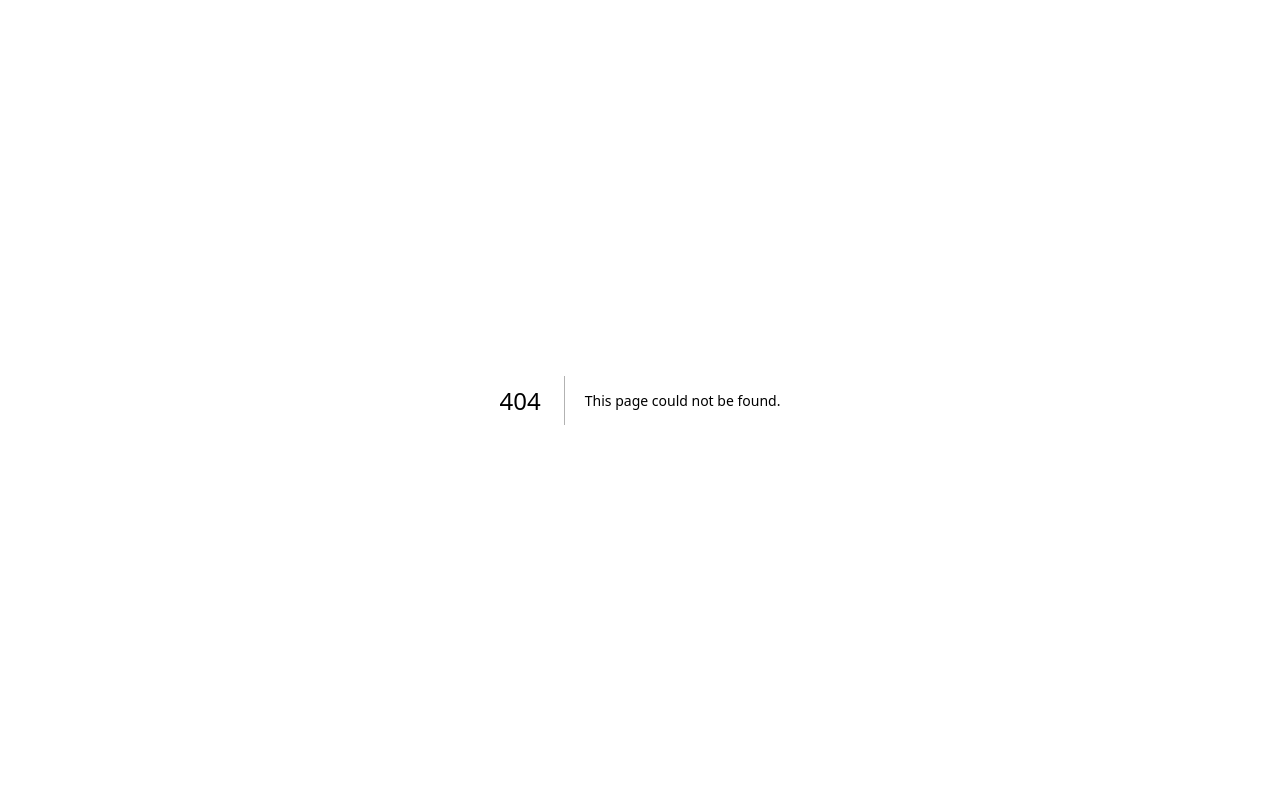
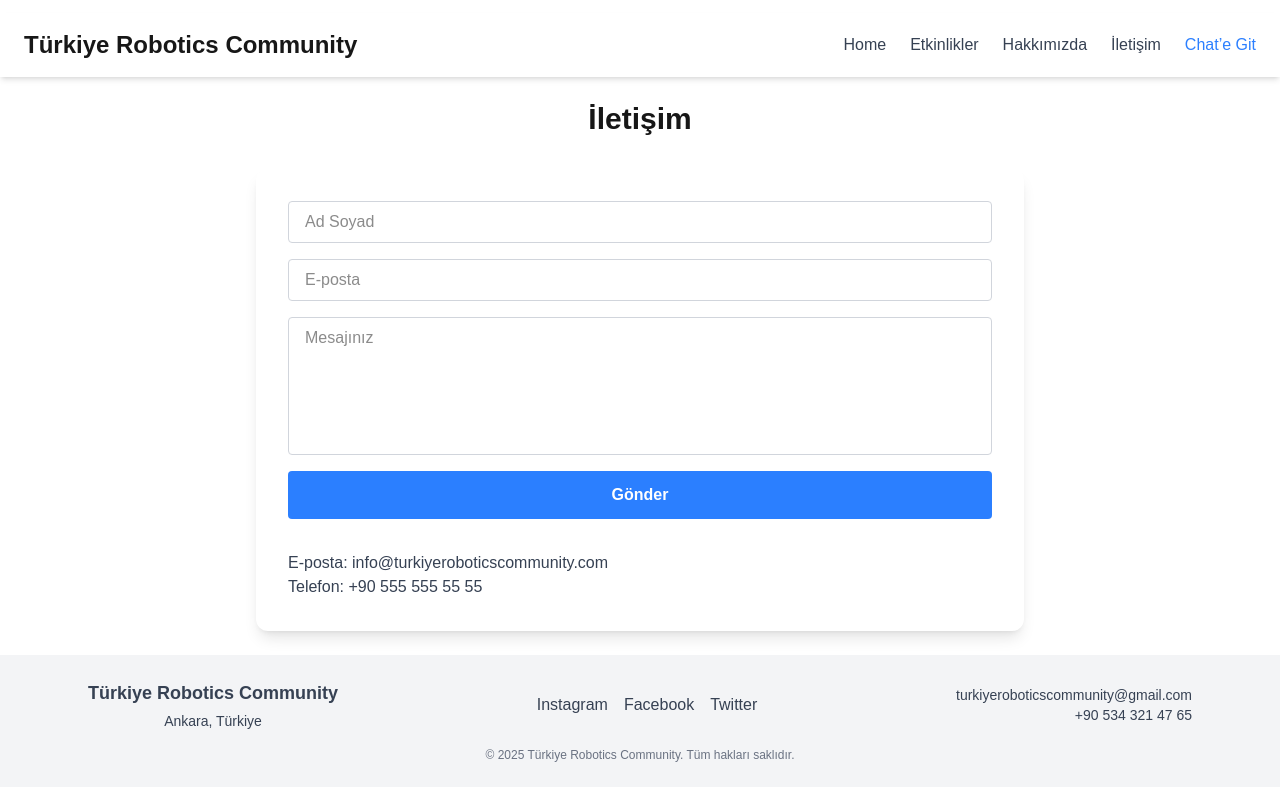
Before and after one commit to can2334/robotics, a Next.js app: page /contact in a window 1280 px wide. Before the commit this address had no page. Built offline with nearby package versions, Linux system fonts and the light colour scheme.

Commit message:
Trigger new deploy

```diff
--- a/src/app/components/Header.tsx
+++ b/src/app/components/Header.tsx
@@ -19,7 +19,7 @@ export default function Header() {
                         <a href="./" onClick={() => setSidebarOpen(false)}>Home</a>
                         <li>Etkinlikler</li>
                         <a href="/about" onClick={() => setSidebarOpen(false)}>Hakkımızda</a>
-                        <a href="#iletişim" onClick={() => setSidebarOpen(false)}>İletişim</a>
+                        <a href="/contact" onClick={() => setSidebarOpen(false)}>İletişim</a>
                         <a href="/chat" className="text-blue-500 hover:underline">
                             Chat’e Git
                         </a>
@@ -63,7 +63,7 @@ export default function Header() {
                         <a href="/" onClick={() => setSidebarOpen(false)}>Home</a>
                         <a href="#etkinlikler" onClick={() => setSidebarOpen(false)}>Etkinlikler</a>
                         <a href="/about" onClick={() => setSidebarOpen(false)}>Hakkımızda</a>
-                        <a href="#iletişim" onClick={() => setSidebarOpen(false)}>İletişim</a>
+                        <a href="/contact" onClick={() => setSidebarOpen(false)}>İletişim</a>
                         <a href="/chat" className="text-blue-500 hover:underline">
                             Chat’e Git
                         </a>
--- /dev/null
+++ b/src/app/contact/page.tsx
@@ -0,0 +1,84 @@
+// src/app/contact/page.tsx
+"use client";
+import Header from "../components/Header";
+import Footer from "../components/Footer";
+import { useState } from "react";
+
+export default function ContactPage() {
+    const [formData, setFormData] = useState({ name: "", email: "", message: "" });
+    const [submitted, setSubmitted] = useState(false);
+
+    const handleChange = (e: React.ChangeEvent<HTMLInputElement | HTMLTextAreaElement>) => {
+        setFormData({ ...formData, [e.target.name]: e.target.value });
+    };
+
+    const handleSubmit = async (e: React.FormEvent) => {
+        e.preventDefault();
+        // Burada Netlify Forms veya Vercel serverless API çağrısı yapılabilir
+        console.log(formData);
+        setSubmitted(true);
+        setFormData({ name: "", email: "", message: "" });
+    };
+
+    return (
+
+        <div className="min-h-screen flex flex-col items-center justify-center">
+            <Header />
+            <br />
+            <h1 className="text-3xl font-bold mb-8">İletişim</h1>
+
+            <div className="w-full max-w-3xl bg-white rounded-xl shadow-lg p-8">
+                {submitted && (
+                    <div className="bg-green-100 text-green-800 p-4 mb-6 rounded">
+                        Mesajınız başarıyla gönderildi!
+                    </div>
+                )}
+
+                <form onSubmit={handleSubmit} className="flex flex-col gap-4">
+                    <input
+                        type="text"
+                        name="name"
+                        placeholder="Ad Soyad"
+                        value={formData.name}
+                        onChange={handleChange}
+                        required
+                        className="border border-gray-300 rounded px-4 py-2 focus:outline-none focus:ring-2 focus:ring-blue-400"
+                    />
+
+                    <input
+                        type="email"
+                        name="email"
+                        placeholder="E-posta"
+                        value={formData.email}
+                        onChange={handleChange}
+                        required
+                        className="border border-gray-300 rounded px-4 py-2 focus:outline-none focus:ring-2 focus:ring-blue-400"
+                    />
+
+                    <textarea
+                        name="message"
+                        placeholder="Mesajınız"
+                        value={formData.message}
+                        onChange={handleChange}
+                        required
+                        rows={5}
+                        className="border border-gray-300 rounded px-4 py-2 focus:outline-none focus:ring-2 focus:ring-blue-400 resize-none"
+                    />
+
+                    <button
+                        type="submit"
+                        className="bg-blue-500 text-white font-semibold px-6 py-3 rounded hover:bg-blue-600 transition-colors"
+                    >
+                        Gönder
+                    </button>
+                </form>
+
+                <div className="mt-8 text-gray-700">
+                    <p>E-posta: info@turkiyeroboticscommunity.com</p>
+                    <p>Telefon: +90 555 555 55 55</p>
+                </div>
+            </div>
+            <Footer />
+        </div>
+    );
+}
```
